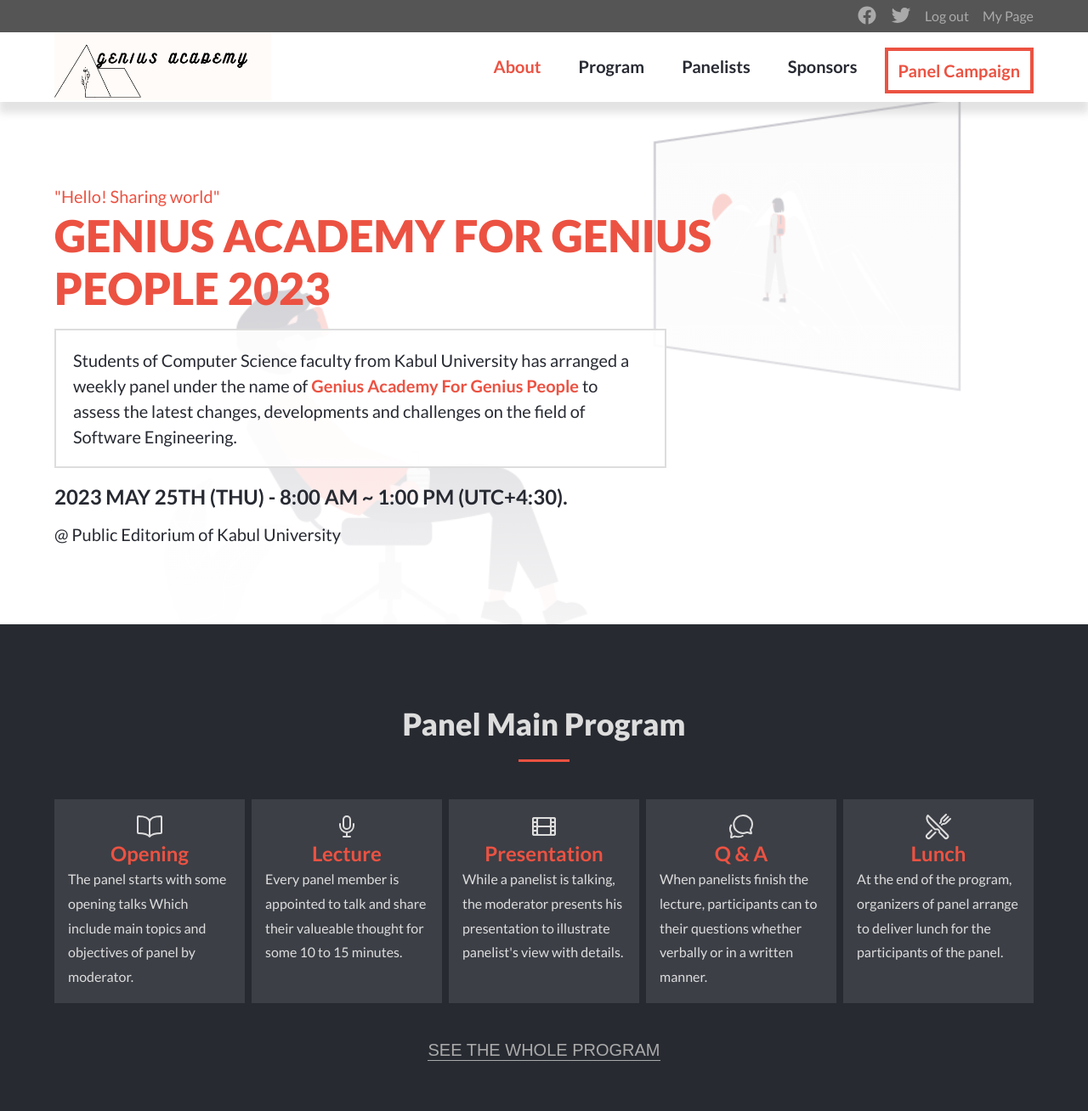
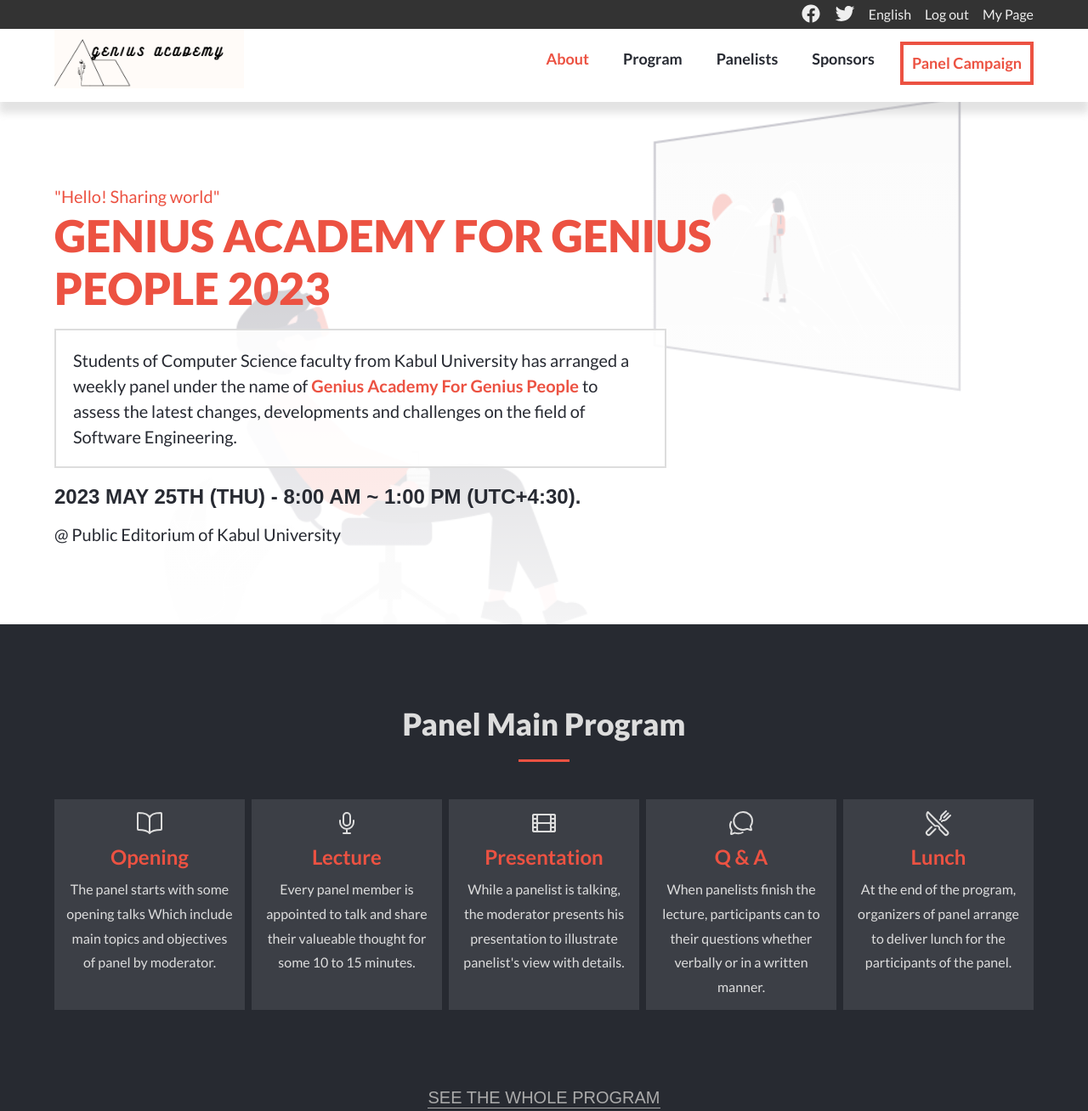
Before and after one commit to M-Anwar-Hussaini/Genius-Academy, a website: page index.html in a window 1280 px wide. Shown: the top 1308 px of the page at 85% size. Drawn offline with nearby package versions, Linux system fonts and the light colour scheme.

Commit message:
Apply first code reviewer suggestions

```diff
--- a/css/general.css
+++ b/css/general.css
@@ -41,11 +41,7 @@
 }
 
 .section {
-  padding: 9.6rem 1rem;
-}
-
-.container {
-  margin: 0 auto;
+  padding: 9.6rem 3rem;
 }
 
 .heading {
--- a/css/queries.css
+++ b/css/queries.css
@@ -39,18 +39,19 @@
   }
 
   .social-bar {
-    background-color: #555;
+    background-color: #333;
     display: flex;
     gap: 1.6rem;
     justify-content: end;
     align-items: center;
-    padding: 0.6rem 3.6rem;
+    padding: 0.4rem 6.4rem;
+    width: 100%;
   }
 
   .social-bar a:link,
   .social-bar a:visited {
     font-size: 1.6rem;
-    color: #aaa;
+    color: #eee;
     transition: all 0.2s ease;
   }
 
@@ -70,14 +71,19 @@
   }
 
   .main-nav {
+    display: block;
     position: relative;
     height: 8rem;
     transform: translateX(0);
+    margin: auto 0;
+    background-color: #fff;
+    padding: 0 6.4rem;
+  }
+
+  .nav-content {
+    display: flex;
     flex-direction: row;
     justify-content: space-between;
-    padding: 0 3.6rem;
-    margin: auto 0;
-    background-color: #fff;
   }
 
   .menu-bar {
@@ -89,18 +95,13 @@
   .menu-item:link,
   .menu-item:visited {
     font-size: 1.8rem;
-    font-weight: 700;
     transition: all 0.2s;
     display: inline-block;
-    padding: 0.8rem 1.2rem;
+    padding: 0.8rem 1rem;
   }
 
   .heading--primary {
     font-size: 4.4rem;
-  }
-
-  .section-panelists {
-    padding: 9.6rem 2.4rem;
   }
 
   .hero-description {
@@ -117,11 +118,8 @@
     display: flex;
     flex-direction: column;
     align-items: center;
-  }
-
-  .panelist-icon {
-    width: 4.8rem;
-    height: 4.8rem;
+    gap: 1.2rem;
+    text-align: center;
   }
 
   .program-see-all {
@@ -147,19 +145,8 @@
     font-size: 60%;
   }
 
-  .social-bar,
-  .main-nav {
-    padding-left: 6.4rem;
-    padding-right: 6.4rem;
-  }
-
   .menu-bar {
     gap: 2rem;
-  }
-
-  .menu-item:link,
-  .menu-item:visited {
-    font-size: 2rem;
   }
 
   .heading--primary {
@@ -176,11 +163,6 @@
     grid-template-columns: 1fr 1fr;
     gap: 4.8rem;
   }
-
-  .panelist-icon {
-    width: 3.2rem;
-    height: 3.2rem;
-  }
 }
 
 /* HIGER THAN (1200px) */
@@ -188,9 +170,4 @@
   html {
     font-size: 62.5%;
   }
-
-  .panelist-icon {
-    width: 4.8rem;
-    height: 4.8rem;
-  }
 }
--- a/css/style.css
+++ b/css/style.css
@@ -15,7 +15,7 @@
 }
 
 .logo {
-  height: 8rem;
+  height: 7rem;
 }
 
 .main-nav {
@@ -96,7 +96,6 @@
   flex-direction: column;
   gap: 1.6rem;
   max-width: 90rem;
-  margin: 0;
 }
 
 .hero-welcom {
@@ -114,6 +113,7 @@
 }
 
 .hero-time {
+  font-family: Arial, Helvetica, sans-serif;
   font-size: 2.4rem;
   font-weight: 700;
   text-transform: uppercase;
@@ -147,7 +147,7 @@
 }
 
 .program {
-  padding: 1.6rem;
+  padding: 1.2rem;
   background-color: rgba(60, 63, 70);
   display: grid;
   grid-template-columns: 1fr 3fr 5fr;
@@ -183,6 +183,7 @@
   cursor: pointer;
   border-bottom: 1px solid #aaa;
   transition: all 0.2s;
+  margin-top: 4.8rem;
 }
 
 .program-see-all:hover {
@@ -268,8 +269,7 @@
 .panelist-icon {
   color: var(--gray-color);
   transition: all 0.2s;
-  height: 3.2rem;
-  width: 3.2rem;
+  height: 30%;
 }
 
 .panelist-icon:hover {
@@ -284,7 +284,7 @@
 }
 
 .panelist-title {
-  font-size: 2rem;
+  font-size: 1.8rem;
   font-style: italic;
   font-weight: 700;
   color: var(--accent-color);
@@ -302,7 +302,7 @@
 }
 
 .panelist-description {
-  font-size: 1.8rem;
+  font-size: 1.6rem;
   line-height: var(--line-height-rg);
 }
 
@@ -311,7 +311,6 @@
 * *************** */
 .section--sponsors {
   background-color: var(--bg-dark);
-  padding: 4.8rem 1rem;
   color: var(--gray-color);
   display: flex;
   flex-direction: column;
--- a/index.html
+++ b/index.html
@@ -23,21 +23,26 @@
         <div class="nav-box">
           <ul class="social-bar hidden">
             <li>
-              <a rel="noopener"
+              <a
+                rel="noopener"
                 href="https://www.facebook.com/anwar.saadat.90/"
                 target="_blank"
                 ><ion-icon class="social-icon" name="logo-facebook"></ion-icon
               ></a>
             </li>
             <li>
-              <a rel="noopener"
-              target="_blank" href="https://twitter.com/MAnwarHussaini"
+              <a
+                rel="noopener"
+                target="_blank"
+                href="https://twitter.com/MAnwarHussaini"
                 ><ion-icon class="social-icon" name="logo-twitter"></ion-icon
               ></a>
             </li>
+            <li><a href="index.html">English</a></li>
             <li><a href="index.html">Log out</a></li>
             <li>
-              <a rel="noopener"
+              <a
+                rel="noopener"
                 href="https://m-anwar-hussaini.github.io/Portfolio/"
                 target="_blank"
                 >My Page</a
@@ -46,6 +51,7 @@
           </ul>
           <nav class="main-nav">
             <!-- LOGO -->
+            <div class="container nav-content">
               <div class="logo">
                 <a href="index.html"
                   ><img
@@ -62,7 +68,9 @@
                   class="icon-menu hidden"
                 ></ion-icon>
                 <li>
-                <a href="about.html" class="menu-item menu-item--key">About</a>
+                  <a href="about.html" class="menu-item menu-item--key"
+                    >About</a
+                  >
                 </li>
                 <li><a href="#program" class="menu-item">Program</a></li>
                 <li><a href="#panel" class="menu-item">Panelists</a></li>
@@ -73,6 +81,7 @@
                   >
                 </li>
               </ul>
+            </div>
           </nav>
         </div>
       </div>
@@ -193,7 +202,7 @@
       <!------------------------>
       <!-- SECTTION SPONSORS -->
       <!------------------------>
-      <section class="section--sponsors" id="sponsors">
+      <section class="section section--sponsors" id="sponsors">
         <h2 class="heading heading--secondary underline text-centered">
           Sponsors
         </h2>
```
Also changed, not shown: about.html (+13 -16 lines). Lines whose indentation alone changed are shown as unchanged.
